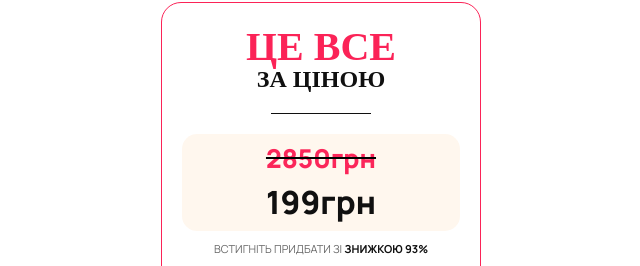
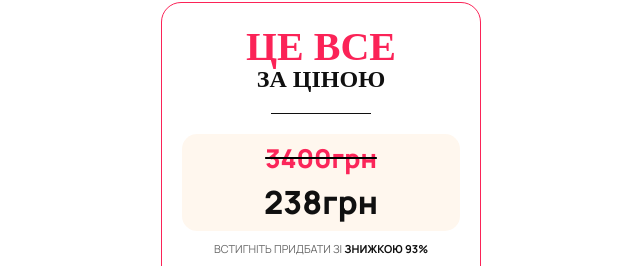
Before and after one commit to RomanIsaiev/work-website-22, a website built with Vite: page index.html in a window 1280 px wide. Shown: the part 4414-4680 px from the top of the page, 319-959 px from the left. Built offline with nearby package versions, Linux system fonts and the light colour scheme; a script that the page names is missing; a web font is replaced by a local one.

Commit message:
Update index.html

```diff
--- a/index.html
+++ b/index.html
@@ -440,8 +440,8 @@
           <div class="wrapper-all">
             <h3 class="wrapper-title">це все<br /><span>за ціною</span></h3>
             <div class="second-wrapper">
-              <p class="old-price">2850грн</p>
-              <p class="new-price">199грн</p>
+              <p class="old-price">3400грн</p>
+              <p class="new-price">238грн</p>
               <!-- <ul class="price-list list">
                 <li class="list-item">до 8.02 - <span>550 грн</span></li>
                 <li class="list-item">до 10.02 - <span>770 грн</span></li>
@@ -694,8 +694,8 @@
               це все<br /><span>за ціною</span>
             </h3>
             <div class="second-wrapper">
-              <p class="old-price">2850грн</p>
-              <p class="new-price">199грн</p>
+              <p class="old-price">3400грн</p>
+              <p class="new-price">238грн</p>
               <!-- <ul class="price-list list">
                 <li class="list-item">до 6.02 - <span>550 грн</span></li>
                 <li class="list-item">до 10.02 - <span>770 грн</span></li>
```
